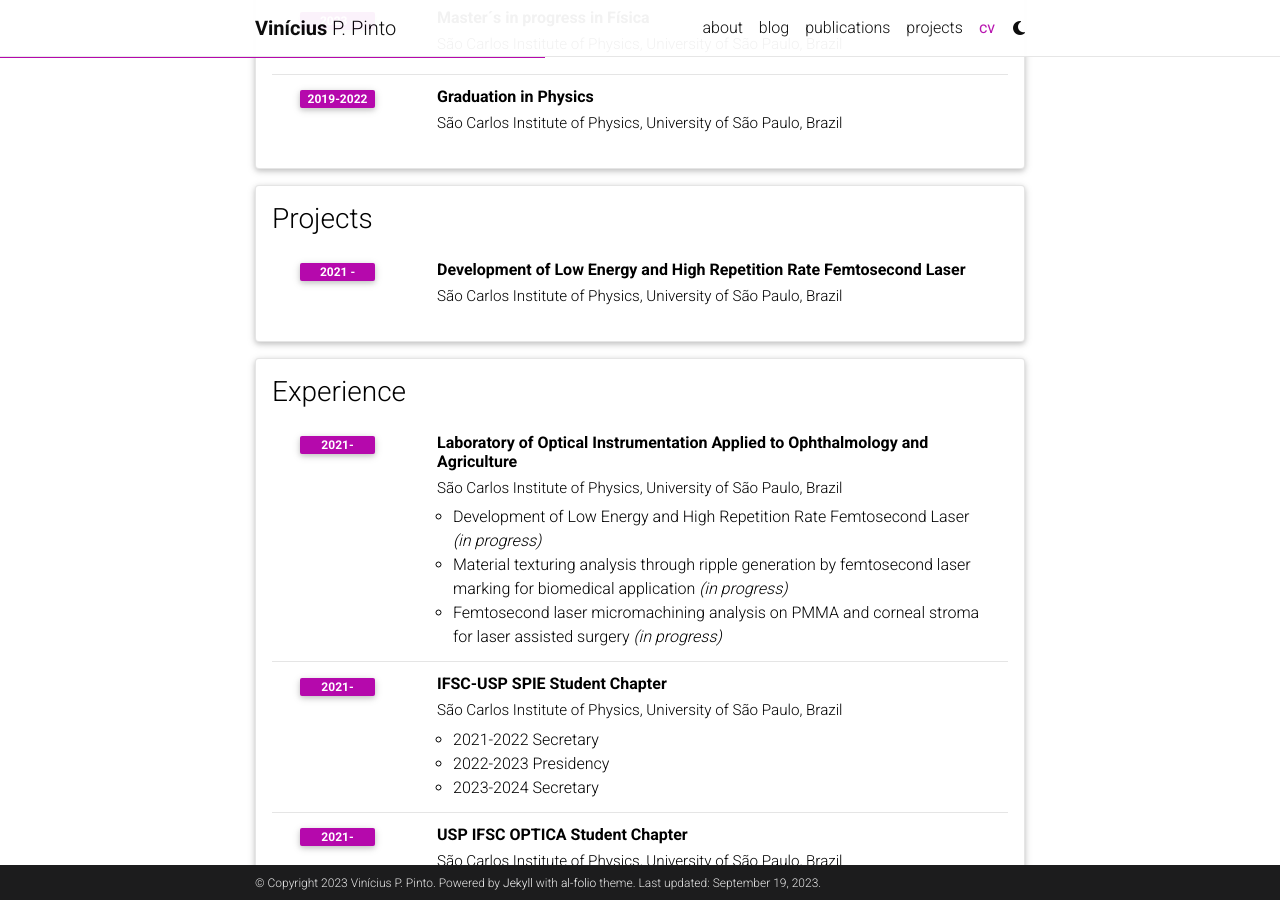
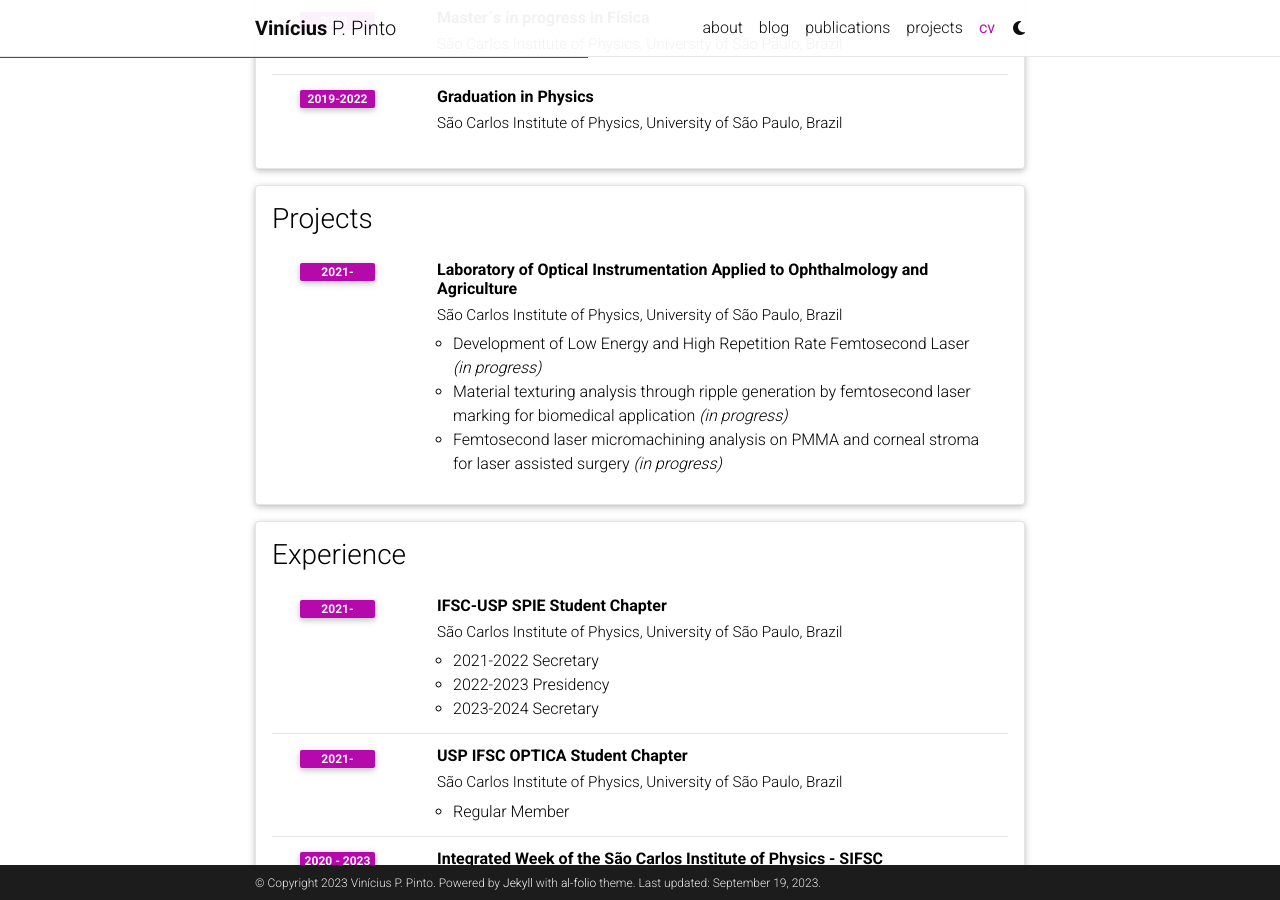
Before and after one commit to viniciusppinto/v, a Jekyll site: the page built from _pages/cv.md, in a window 1280 px wide and 900 px high, scrolled down 459 px. Built offline with Jekyll 4.4.1, drawn with Linux system fonts in a browser that asks for light colours; comment, search, counter and statistics services are not loaded; a style sheet for code colours, icons or effects is not loaded.

Commit message:
Update cv.yml

```diff
--- a/_data/cv.yml
+++ b/_data/cv.yml
@@ -22,13 +22,6 @@
 - title: Projects
   type: time_table
   contents:
-    - title: Development of Low Energy and High Repetition Rate Femtosecond Laser
-      institution: São Carlos Institute of Physics, University of São Paulo, Brazil
-      year: 2021 -
-
-- title: Experience
-  type: time_table
-  contents:
     - title: Laboratory of Optical Instrumentation Applied to Ophthalmology and Agriculture
       institution: São Carlos Institute of Physics, University of São Paulo, Brazil
       year: 2021-
@@ -37,6 +30,9 @@
         -  Material texturing analysis through ripple generation by femtosecond laser marking for biomedical application <i>(in progress)</i>
         -  Femtosecond laser micromachining analysis on PMMA and corneal stroma for laser assisted surgery <i>(in progress)</i>
 
+- title: Experience
+  type: time_table
+  contents:
     - title: IFSC-USP SPIE Student Chapter
       institution: São Carlos Institute of Physics, University of São Paulo, Brazil
       year: 2021-
```
